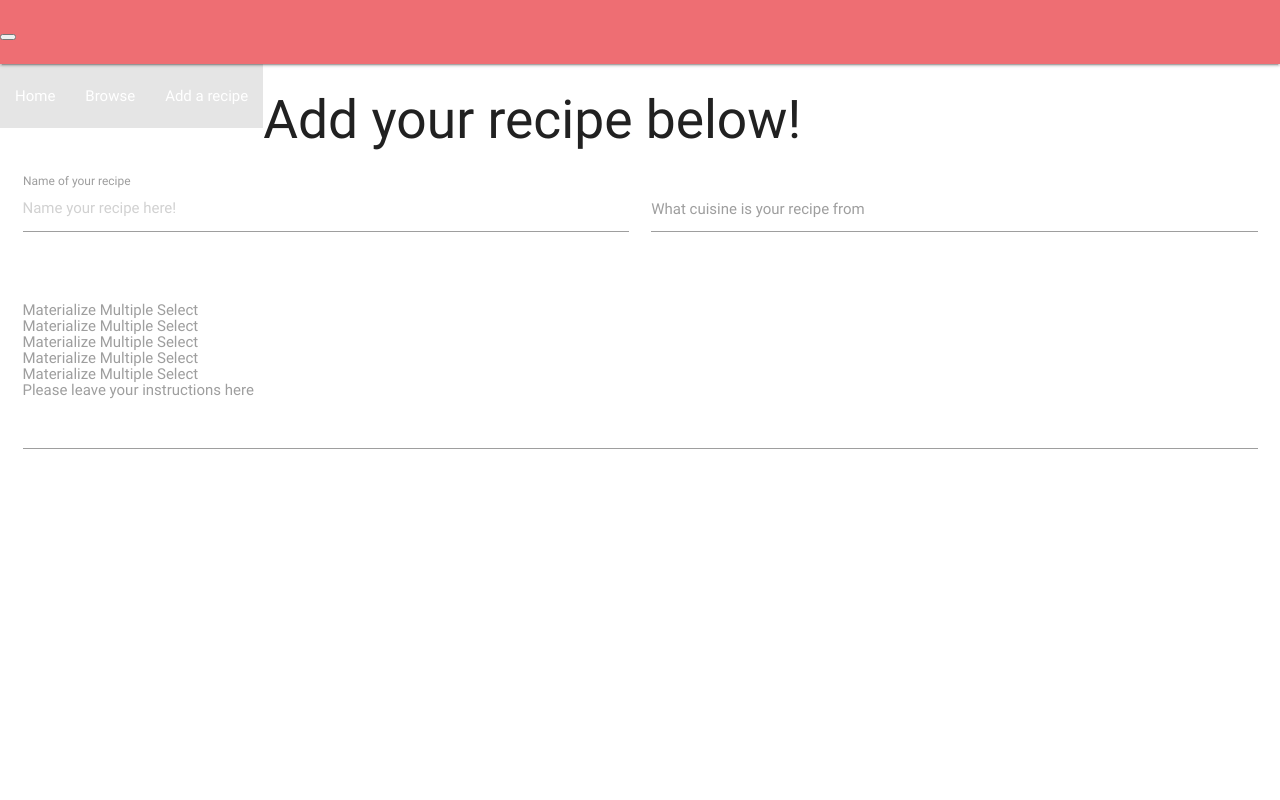
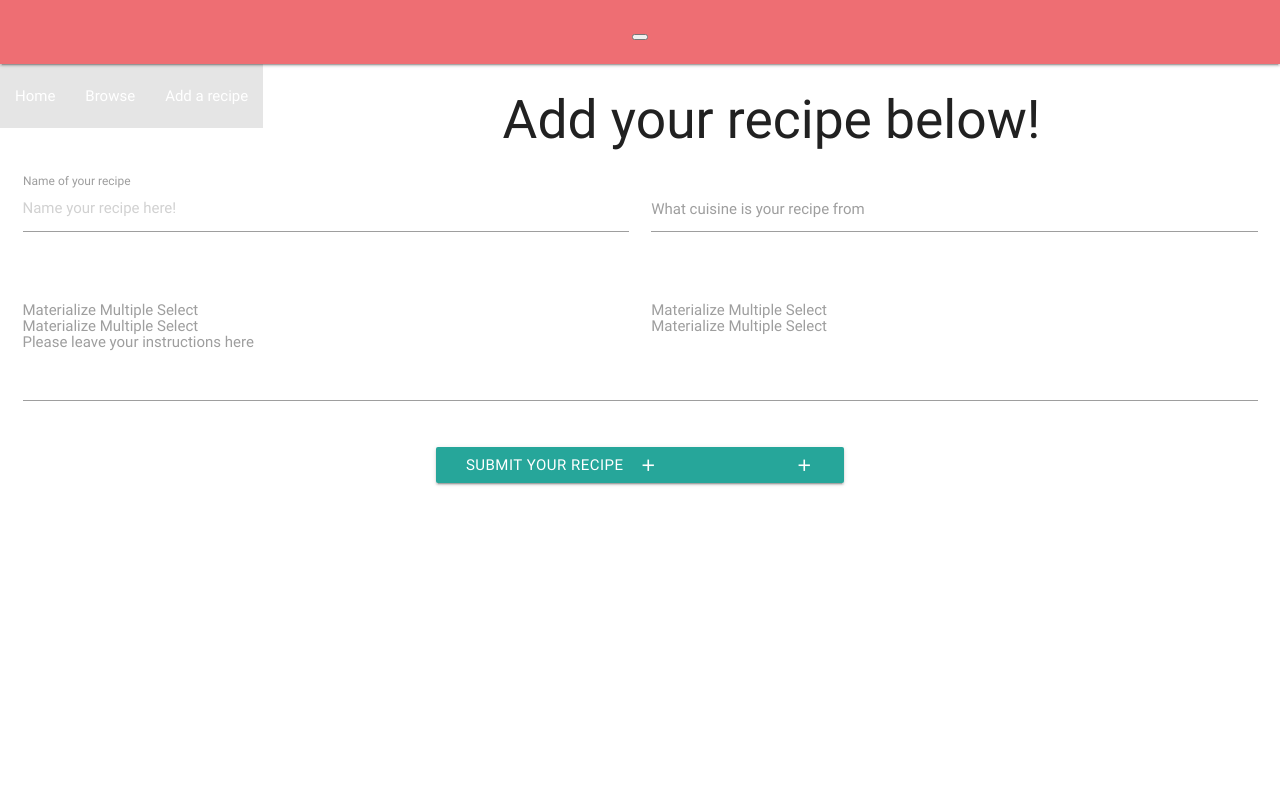
Before and after one commit to stormtrooper88/Cook-Book-Milestone-Three-Project, a Flask app: page /addrecipe in a window 1280 px wide. Run offline with Flask 2, Linux system fonts and the light colour scheme; data that the repository does not hold is empty; some libraries are stand-ins or nearby versions.

Commit message:
Added submit button to addrecipe file

```diff
--- a/app.py
+++ b/app.py
@@ -28,6 +28,15 @@ def addrecipe():
     vegetables = mongo.db.vegetables.find()
     return render_template("addrecipe.html", page_title="Add A Recipe", bases=mongo.db.bases.find(), meats=mongo.db.meats.find(), sauces=mongo.db.sauces.find(), spices=mongo.db.spices.find(), vegetables=mongo.db.vegetables.find())
 
+@app.route('/addrecipe_add', methods=['POST'])
+def addrecipe_add():
+    recipes = mongo.db.Recipe
+    Recipe.insert_one(request.form.to.dict())
+    return redirect(url_for('recipe'))
+
+
+
+
 if __name__ == '__main__':
     app.run(host=os.environ.get('IP', '0.0.0.0'),
             port=int(os.environ.get('PORT', '5000')),
--- a/static/css/style.css
+++ b/static/css/style.css
@@ -1,11 +1,15 @@
-.materialboxed {
-    display: block;
-    margin: 0 auto;
-}
-.body {
+.body, html {
+    height: 100%;
     margin: 0;
     padding: 0;
     text-align: center;
+}
+.bg {
+    background-image: src="static/images/frontimage.jpeg.jpg";
+    height: 100%;
+    background-position: center;
+    background-repeat: no-repeat;
+    background-size: cover;
 }
 .header {
     height: 100vh;
--- a/templates/addrecipe.html
+++ b/templates/addrecipe.html
@@ -15,16 +15,16 @@
         </div>
       </div>
 
-  <div action="" method="POST" class="input-field col s12">
+  <div action="{{ url_for('addrecipe_add') }}" method="POST" class="input-field col s6">
     <select multiple>
     {% for base in bases %}
       <option value="{{base.bases}}">{{base.bases}}</option>
+
+    </select>
+    <label value="{{base.bases}}">{{base.bases}}</label>
+  </div>
             {% endfor %}
-    </select>
-    <label>Materialize Multiple Select</label>
-  </div>
-
-    <div action="" method="POST" class="input-field col s12">
+    <div action="{{ url_for('addrecipe_add') }}" method="POST" class="input-field col s6">
     <select multiple>
     {% for meat in meats %}
       <option value="{{meat.meats}}">{{meat.meats}}</option>
@@ -33,7 +33,7 @@
     <label>Materialize Multiple Select</label>
   </div>
 
-    <div action="" method="POST" class="input-field col s12">
+    <div action="{{ url_for('addrecipe_add') }}" method="POST" class="input-field col s6">
     <select multiple>
     {% for sauce in sauces %}
       <option value="{{sauce.sauces}}">{{sauce.sauces}}</option>
@@ -42,7 +42,7 @@
     <label>Materialize Multiple Select</label>
   </div>
 
-    <div action="" method="POST" class="input-field col s12">
+    <div action="{{ url_for('addrecipe_add') }}" method="POST" class="input-field col s6">
     <select multiple>
     {% for spice in spices %}
       <option value="{{spice.spices}}">{{spice.spices}}</option>
@@ -51,7 +51,7 @@
     <label>Materialize Multiple Select</label>
   </div>
 
-    <div action="" method="POST" class="input-field col s12">
+    <div action="{{ url_for('addrecipe_add') }}" method="POST" class="input-field col s6">
     <select multiple>
     {% for vegetable in vegetables %}
       <option value="{{vegetable.vegetables}}">{{vegetable.vegetables}}</option>
@@ -68,7 +68,14 @@
           <label for="textarea1">Please leave your instructions here</label>
         </div>
       </div>
+
+   <div class="row">
+      <button class="btn waves-effect waves-light" type="submit" name="action">Submit your recipe
+    <i class="material-icons right">addrecipe_add</i>
+  </button>
+   </div>
     </form>
+
   </div>
 
 {% endblock %}
--- a/templates/index.html
+++ b/templates/index.html
@@ -2,7 +2,7 @@
 <body>
 <div id="wrapper">
 <h2>Recipes at home!</h2>
- <img class="materialboxed" width="650" src="static/images/frontimage.jpeg.jpg">
+ <img class="materialboxed" width="650" height="100%" src="static/images/frontimage.jpeg.jpg">
      <p>Welcome to Recipes at home!
 We pride ourselves on providing the healthiest and quickest recipes to make at home during these troubling times!
 
```
